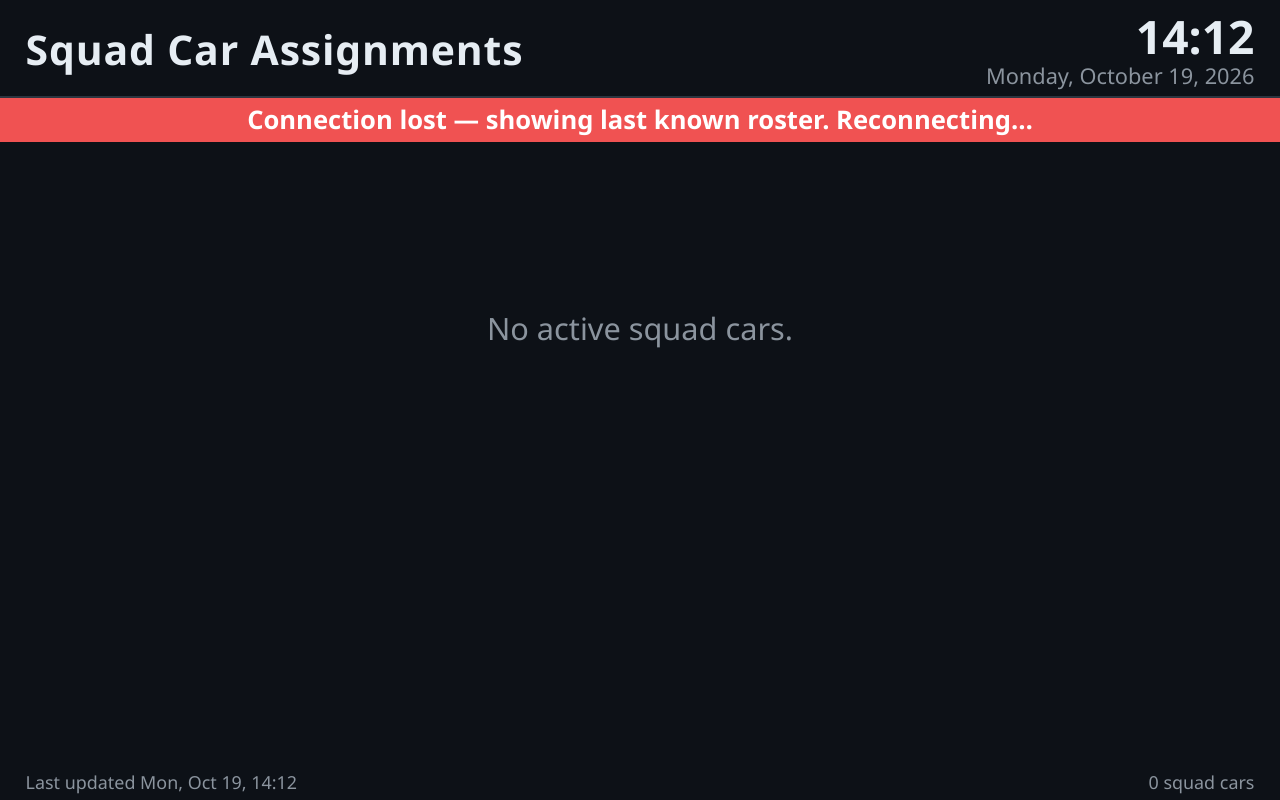
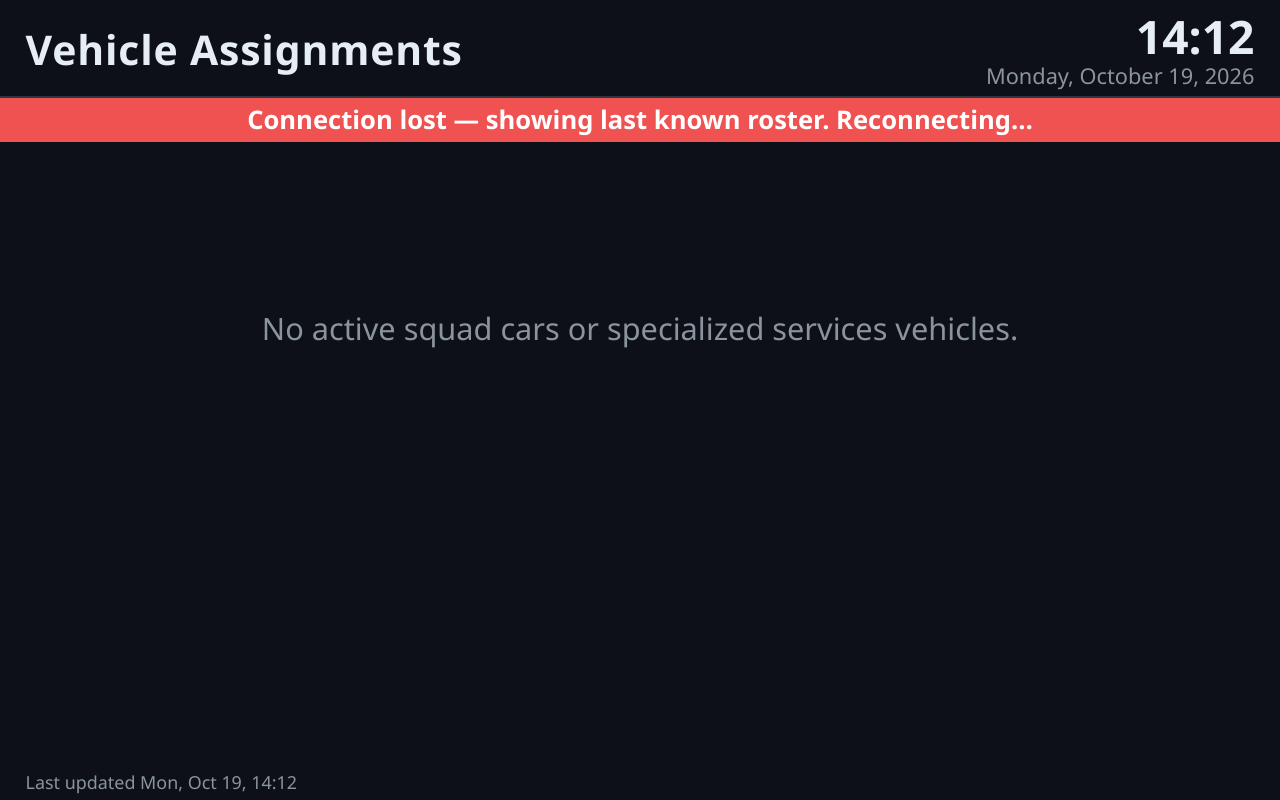
Before and after one commit to sambollman/checkout-system, a Flask app: page /roster in a window 1280 px wide. Run offline with Flask 3, Linux system fonts and the light colour scheme; data that the repository does not hold is empty.

Commit message:
Roster: add Specialized Services vehicles, show vehicle numbers only, admin Roster link, fit names on narrow screens

```diff
--- a/app.py
+++ b/app.py
@@ -422,6 +422,12 @@ def get_current_status():
 # Squad car roster (wall display)
 # ---------------------------------------------------------------------------
 
+# Vehicle categories on the roster, in display order (section title shown on the page).
+ROSTER_CATEGORIES = [
+    ('Squad Cars', 'Squad Cars'),
+    ('Specialized Services Vehicles', 'Specialized Services'),
+]
+
 # Column order on the roster, matching the printed sheet. Values must match the
 # shift options in templates/edit_fob.html.
 ROSTER_SHIFTS = [
@@ -433,23 +439,26 @@ ROSTER_SHIFTS = [
 
 
 def get_roster_data():
-    """Build the squad-car roster: one row per active squad car, one column per shift."""
+    """Build the vehicle roster: one row per active squad car / specialized services
+    vehicle, one column per shift."""
     import re
 
     conn = get_db()
-    cars = conn.execute('''
-        SELECT id, vehicle_name
+    categories = [c for c, _ in ROSTER_CATEGORIES]
+    placeholders = ','.join('?' * len(categories))
+    cars = conn.execute(f'''
+        SELECT id, vehicle_name, category
         FROM key_fobs
-        WHERE is_active = 1 AND category = 'Squad Cars'
-    ''').fetchall()
-    rows = conn.execute('''
+        WHERE is_active = 1 AND category IN ({placeholders})
+    ''', categories).fetchall()
+    rows = conn.execute(f'''
         SELECT va.fob_id, va.shift, u.id AS user_id, u.first_name, u.last_name
         FROM vehicle_assignments va
         JOIN users u ON va.user_id = u.id
         JOIN key_fobs kf ON va.fob_id = kf.id
-        WHERE kf.is_active = 1 AND kf.category = 'Squad Cars'
+        WHERE kf.is_active = 1 AND kf.category IN ({placeholders})
         ORDER BY u.last_name, u.first_name
-    ''').fetchall()
+    ''', categories).fetchall()
     conn.close()
 
     # Display names: last name only, like the printed sheet. When two different
@@ -468,6 +477,13 @@ def get_roster_data():
             display[uids[0]] = last or first
             continue
         firsts = [people[u][0] for u in uids]
+        if len({f.lower() for f in firsts}) == 1:
+            # Same full name entered twice (duplicate user records): a first
+            # name can't tell them apart, so just show the last name.
+            for u in uids:
+                first, last = people[u]
+                display[u] = last or first
+            continue
         longest = max((len(f) for f in firsts), default=0)
         n = 1
         while n < longest and len({f[:n].lower() for f in firsts}) < len(firsts):
@@ -482,12 +498,16 @@ def get_roster_data():
             grid.setdefault(r['fob_id'], {}).setdefault(r['shift'], []).append(display[r['user_id']])
 
     def car_label(name):
-        # "Squad 38" / "Car #38" -> "38"; anything else is shown as entered.
-        m = re.match(r'^\s*(?:squad|car|unit)?\s*#?\s*(\d+)\s*$', name or '', re.IGNORECASE)
-        return m.group(1) if m else name
-
-    def natural_key(car):
-        return [int(t) if t.isdigit() else t.lower() for t in re.split('([0-9]+)', car['vehicle_name'])]
+        # Show just the vehicle number: "Squad 43" -> "43", "CSO 125" -> "125".
+        # If the name has more than one number ("K9 Tahoe 1"), use the last one.
+        # A name with no number at all is shown as entered.
+        numbers = re.findall(r'\d+', name or '')
+        return numbers[-1] if numbers else (name or '')
+
+    def sort_key(car):
+        # Number order within each section; names without a number go last, A-Z.
+        label = car_label(car['vehicle_name'])
+        return (0, int(label), car['vehicle_name'].lower()) if label.isdigit() else (1, 0, label.lower())
 
     chicago_tz = pytz.timezone('America/Chicago')
     return {
@@ -496,9 +516,11 @@ def get_roster_data():
             {
                 'id': car['id'],
                 'label': car_label(car['vehicle_name']),
+                'section': title,
                 'assignments': {s: grid.get(car['id'], {}).get(s, []) for s in ROSTER_SHIFTS},
             }
-            for car in sorted(cars, key=natural_key)
+            for category, title in ROSTER_CATEGORIES
+            for car in sorted((c for c in cars if c['category'] == category), key=sort_key)
         ],
         'updated_at': datetime.now(chicago_tz).isoformat(),
     }
@@ -511,7 +533,7 @@ def broadcast_roster():
 
 @app.route('/roster')
 def roster():
-    """Squad car assignment roster for the wall monitor by the keys (read-only)."""
+    """Squad car / specialized services assignment roster for the wall monitor by the keys (read-only)."""
     return render_template('roster.html', roster=get_roster_data())
 
 
--- a/templates/admin.html
+++ b/templates/admin.html
@@ -59,6 +59,9 @@
             float: right;
             color: #666;
             text-decoration: none;
+        }
+        .roster-link {
+            margin-right: 20px;   /* sits just left of Logout (both float right) */
         }
         .back-link {
             color: #666;
@@ -326,6 +329,7 @@
     <h1>Admin Dashboard</h1>
     <a href="/" class="back-link">← Back to main page</a>
     <a href="/admin/logout" class="logout-link">Logout</a>
+    <a href="/roster" class="logout-link roster-link" target="_blank" rel="noopener" title="Open the vehicle assignment roster in a new tab">📋 Roster</a>
     <a href="/admin/admins">Manage Admins</a>
 
     <div class="dark-mode-toggle">
--- a/templates/roster.html
+++ b/templates/roster.html
@@ -3,7 +3,7 @@
 <head>
     <meta charset="utf-8">
     <meta name="viewport" content="width=device-width, initial-scale=1">
-    <title>Squad Car Assignments</title>
+    <title>Vehicle Assignments</title>
     <style>
         :root {
             --bg: #0d1117;
@@ -72,10 +72,10 @@
             table-layout: fixed;
             font-size: 16px;           /* overwritten by fitTable() */
         }
-        col.car { width: 7.5%; }
+        col.car { width: 8%; }
         th, td {
             border: 1px solid var(--line);
-            padding: 0.12em 0.3em;
+            padding: 0.12em 0.15em;
             white-space: nowrap;
             overflow: hidden;
             text-overflow: ellipsis;
@@ -89,6 +89,17 @@
         thead th.blue { color: var(--blue); border-bottom: 3px solid var(--blue); }
 
         tbody tr:nth-child(even) { background: var(--row-alt); }
+        tr.section td {
+            background: var(--panel);
+            color: var(--muted);
+            font-weight: 700;
+            font-size: 0.85em;
+            letter-spacing: 0.12em;
+            text-transform: uppercase;
+            text-align: left;
+            padding-left: 0.6em;
+            border-top: 3px solid var(--line);
+        }
         td.car { font-weight: 800; font-size: 1.08em; font-variant-numeric: tabular-nums; background: var(--panel); }
         td.red  { background-image: linear-gradient(var(--red-tint), var(--red-tint)); }
         td.blue { background-image: linear-gradient(var(--blue-tint), var(--blue-tint)); }
@@ -114,7 +125,7 @@
 </head>
 <body>
     <header>
-        <h1>Squad Car Assignments</h1>
+        <h1>Vehicle Assignments</h1>
         <div class="clock">
             <div class="time" id="clock-time">--:--</div>
             <div class="date" id="clock-date"></div>
@@ -144,7 +155,7 @@
             const main = document.getElementById('main');
             const shifts = data.shifts;
             if (!data.cars.length) {
-                main.innerHTML = '<div class="empty">No active squad cars.</div>';
+                main.innerHTML = '<div class="empty">No active squad cars or specialized services vehicles.</div>';
                 previous = {};
                 updateFooter(data);
                 return;
@@ -159,7 +170,7 @@
             });
 
             let html = '<table><colgroup><col class="car">' + shifts.map(() => '<col>').join('') + '</colgroup><thead>';
-            html += '<tr class="group"><th rowspan="2">Squad</th>' +
+            html += '<tr class="group"><th class="car-head" rowspan="2">Car</th>' +
                 groups.map(g => `<th class="pair-start" colspan="${g.span}">${esc(SHORT[g.name] || g.name)}</th>`).join('') + '</tr>';
             html += '<tr class="sub">' + shifts.map((s, i) => {
                 const color = s.endsWith('Red') ? 'red' : 'blue';
@@ -167,8 +178,14 @@
             }).join('') + '</tr></thead><tbody>';
 
             const current = {};
+            let section = null;
             data.cars.forEach(car => {
-                html += `<tr><td class="car">${esc(car.label)}</td>`;
+                // Divider row when the category changes (not above the first one).
+                if (section !== null && car.section !== section) {
+                    html += `<tr class="section"><td colspan="${shifts.length + 1}">${esc(car.section)}</td></tr>`;
+                }
+                section = car.section;
+                html += `<tr><td class="car" title="${esc(car.label)}">${esc(car.label)}</td>`;
                 shifts.forEach((s, i) => {
                     const names = car.assignments[s] || [];
                     const text = names.join(' / ');
@@ -204,10 +221,20 @@
             }
             table.style.fontSize = lo + 'px';
 
-            table.querySelectorAll('tbody td:not(.car)').forEach(td => {
+            // Measure the text's real (sub-pixel) width; scrollWidth rounds and can
+            // report "fits" for text that is a fraction of a pixel too wide.
+            const range = document.createRange();
+            const overflows = td => {
+                if (!td.textContent) return false;
+                const cs = getComputedStyle(td);
+                const room = td.clientWidth - parseFloat(cs.paddingLeft) - parseFloat(cs.paddingRight);
+                range.selectNodeContents(td);
+                return range.getBoundingClientRect().width > room - 1;
+            };
+            table.querySelectorAll('tbody td, thead th').forEach(td => {
                 td.style.fontSize = '';
-                let size = 100;
-                while (td.scrollWidth > td.clientWidth && size > 60) {
+                let size = td.classList.contains('car') ? 108 : 100;
+                while (overflows(td) && size > 50) {
                     size -= 5;
                     td.style.fontSize = size + '%';
                 }
@@ -220,7 +247,11 @@
                 timeZone: TZ, weekday: 'short', month: 'short', day: 'numeric',
                 hour: '2-digit', minute: '2-digit', hour12: false
             });
-            document.getElementById('count').textContent = data.cars.length + ' squad cars';
+            const counts = {};
+            data.cars.forEach(c => { counts[c.section] = (counts[c.section] || 0) + 1; });
+            document.getElementById('count').textContent = Object.entries(counts)
+                .map(([section, n]) => `${n} ${section === 'Squad Cars' ? 'squad cars' : section.toLowerCase()}`)
+                .join(' · ');
         }
 
         function tick() {
```
Also changed, not shown: README.md.
